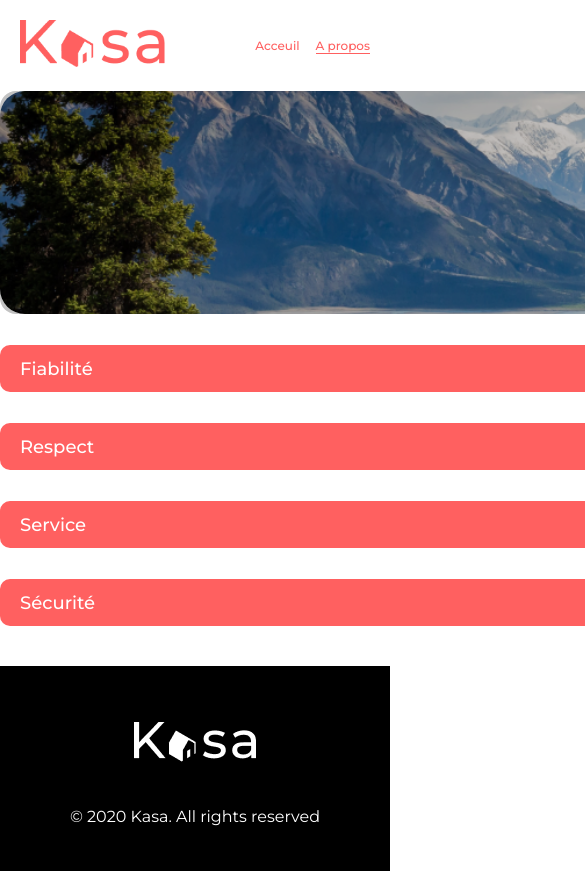
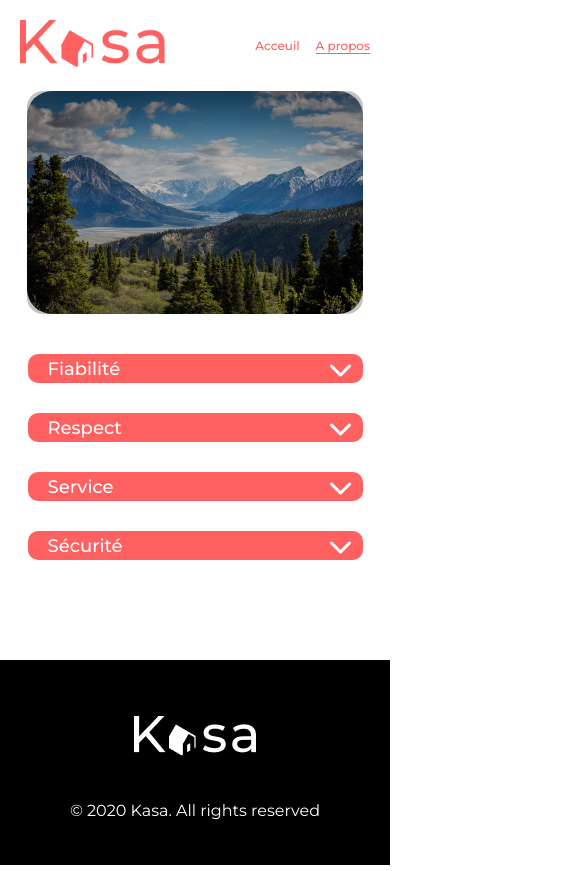
Before and after one commit to Lisitius/P11_Kasa, a React (Create React App) app: page /about in a window 390 px wide. Shown: the top 871 px of the page, 585 px wide, since content can reach past the window. Built offline with nearby package versions, Linux system fonts and the light colour scheme.

Commit message:
responsive about page

```diff
--- a/src/components/banner/_banner.scss
+++ b/src/components/banner/_banner.scss
@@ -53,7 +53,7 @@
     justify-content: left;
     align-items: center;
     .banner-text {
-      font-size: 24px;
+      font-size: 22px;
       text-align: left;
       margin-left: 16px;
       width: 200px;
--- a/src/components/dropdown/_dropdown.scss
+++ b/src/components/dropdown/_dropdown.scss
@@ -36,6 +36,12 @@
 
 @media (max-width: 500px) {
   .dropdown {
+    width: 335px;
+    margin-top: 30px;
+    margin-bottom: 20px;
+    &__header {
+      height: 29px;
+    }
     &__content {
       margin-top: 5px;
       padding: 5px 10px;
--- a/src/pages/About/_about.scss
+++ b/src/pages/About/_about.scss
@@ -20,3 +20,14 @@
     margin: 0 auto;
   }
 }
+
+@media (max-width: 500px) {
+  .banner-about {
+    width: 336px;
+    height: 223px;
+  }
+  .about-container {
+    margin-top: 40px;
+    margin-bottom: 100px;
+  }
+}
--- a/src/pages/Home/_home.scss
+++ b/src/pages/Home/_home.scss
@@ -1,7 +1,3 @@
-.home-container {
-  position: relative;
-}
-
 .card-container {
   margin: 50px 150px 50px 150px;
   width: 0 auto;
```
